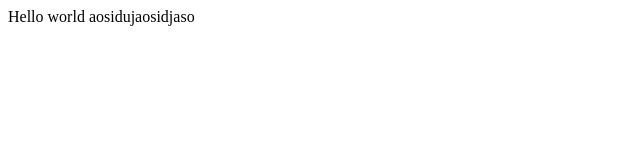
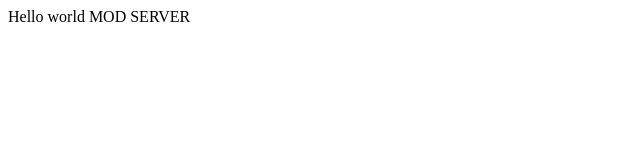
Before and after one commit to trogne/hello-worldz, a plain HTML site: page index.html in a window 1280 px wide. Shown: the full height of the page, 0-640 px from the left. Drawn offline with Linux system fonts and the light colour scheme.

Commit message:
mod on server

```diff
--- a/index.html
+++ b/index.html
@@ -1 +1 @@
-<p>Hello world aosidujaosidjaso</p>
+<p>Hello world MOD SERVER</p>
```
